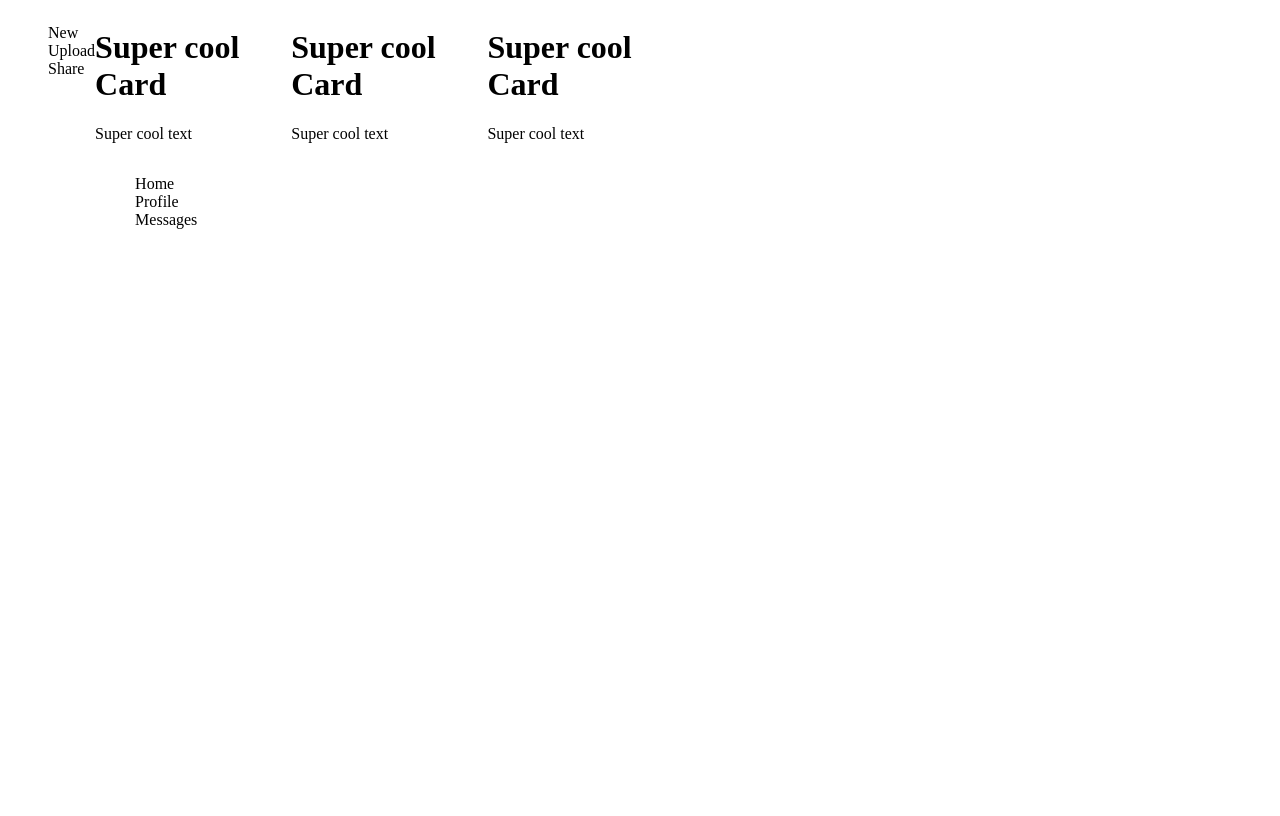
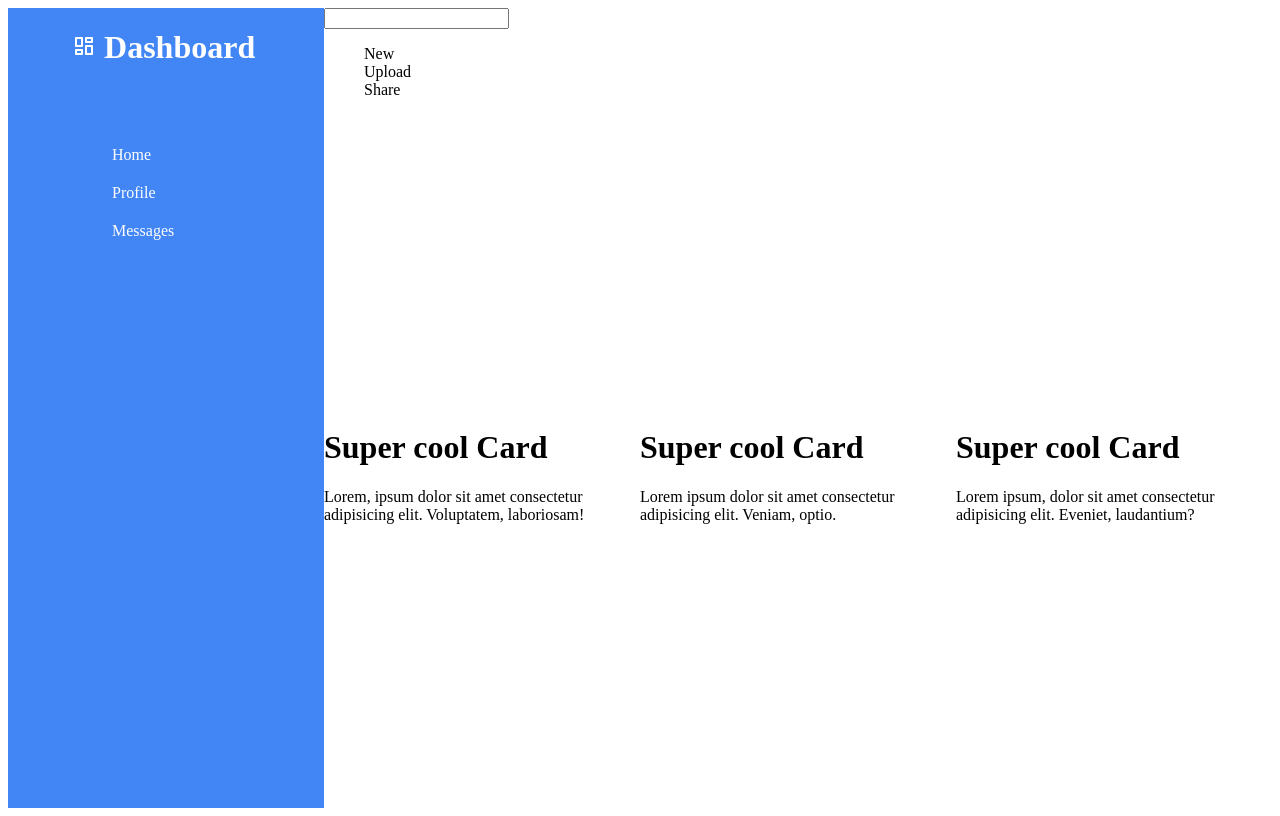
Before and after one commit to Sagelyyy/admin-dashboard, a plain HTML site: page index.html in a window 1280 px wide. Drawn offline with nearby package versions, Linux system fonts and the light colour scheme.

Commit message:
Getting basic styling set up.

```diff
--- a/index.html
+++ b/index.html
@@ -1,16 +1,20 @@
 <!DOCTYPE html>
 <html lang="en">
+
 <head>
+    <link rel="stylesheet" href="https://fonts.googleapis.com/css2?family=Material+Symbols+Rounded:opsz,wght,FILL,GRAD@20..48,100..700,0..1,-50..200" />
     <meta charset="UTF-8">
     <meta http-equiv="X-UA-Compatible" content="IE=edge">
     <meta name="viewport" content="width=device-width, initial-scale=1.0">
     <link rel="stylesheet" href="style.css">
     <title>Document</title>
 </head>
+
 <body>
     <div class="container">
 
         <div class="header">
+            <input>
             <ul>
                 <li>New</li>
                 <li>Upload</li>
@@ -19,28 +23,36 @@
         </div>
 
         <div class="sidebar">
+            <h1 class="title">
+                <span class="material-symbols-rounded">
+                    dashboard
+                    </span>
+                Dashboard
+            </h1>
+            <nav>
                 <ul>
                     <li>Home</li>
                     <li>Profile</li>
                     <li>Messages</li>
                 </ul>
+            </nav>
         </div>
 
         <div class="cards">
 
             <div class="card">
                 <h1>Super cool Card</h1>
-                <p>Super cool text</p>
+                <p>Lorem, ipsum dolor sit amet consectetur adipisicing elit. Voluptatem, laboriosam!</p>
             </div>
 
             <div class="card">
                 <h1>Super cool Card</h1>
-                <p>Super cool text</p>
+                <p>Lorem ipsum dolor sit amet consectetur adipisicing elit. Veniam, optio.</p>
             </div>
 
             <div class="card">
                 <h1>Super cool Card</h1>
-                <p>Super cool text</p>
+                <p>Lorem ipsum, dolor sit amet consectetur adipisicing elit. Eveniet, laudantium?</p>
             </div>
 
         </div>
@@ -51,4 +63,5 @@
     </div>
 
 </body>
+
 </html>
--- a/style.css
+++ b/style.css
@@ -1,27 +1,50 @@
-ul{
+ul {
     list-style: none;
 }
 
 
-.container{
+.container {
     display: grid;
+    grid-template: repeat(2, 1fr) / repeat(4, 1fr);
+    height: 100vh;
 }
 
-.header{
-    grid-column: 1 / 2;
+.header {
+    grid-column: 2/-1;
 }
 
-.sidebar{
-    grid-column: 2 / 4;
-    grid-row: 5/ 3;
+.sidebar {
+    color: white;
+    background-color: #4285F4;
+    grid-row: 1 / -1
 }
 
-.cards{
-    display: grid;
-    grid-template-columns: repeat(3, 1fr 1fr);
+.title{
+    margin-left: 5vw;
+}
+
+nav{
+    margin-top: 10vh;
+    margin-left: 5vw;
+}
+
+nav ul{
+    display: flex;
+    flex-direction: column;
+    gap: 20px;
 }
 
 
-.card{
+ul li:hover{
+    cursor: pointer;
+    text-decoration: underline;
+}
 
+.cards {
+    display: grid;
+    grid-column: 2 / -1;
+    grid-template-columns: repeat(3, 1fr);
 }
+
+
+.card {}
```
Lines whose indentation alone changed are shown as unchanged.
